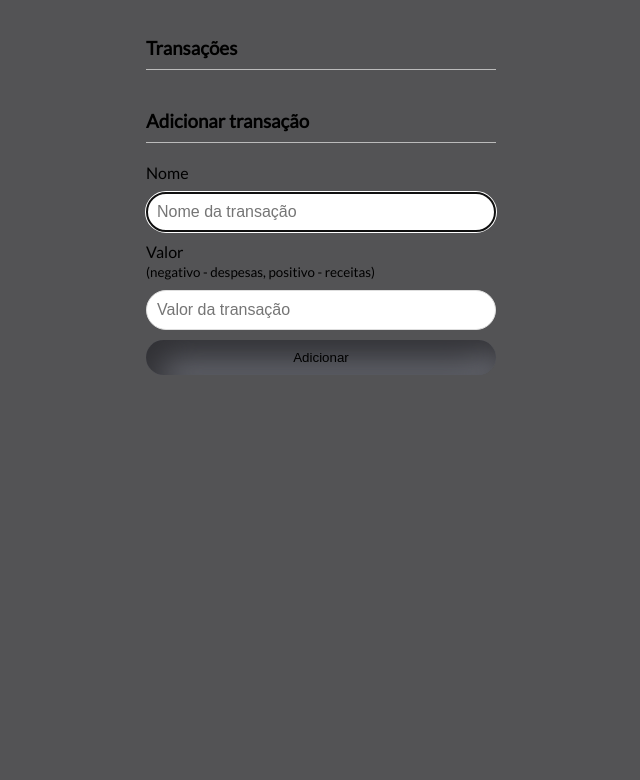
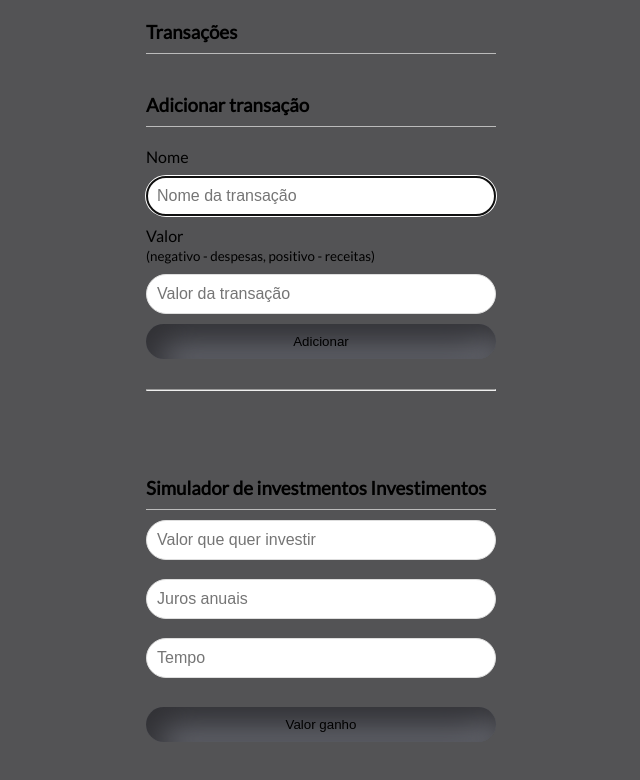
Before and after one commit to LuanPetruitis/financeiro, a plain HTML site: page index.html in a window 1280 px wide. Shown: the part 370-1150 px from the top of the page, without its empty margins (319-959 px from the left). Before the commit the page ends 800 px from the top, so only its background shows below. Drawn offline with Linux system fonts and the light colour scheme.

Commit message:
simulador

```diff
--- a/index.html
+++ b/index.html
@@ -51,6 +51,14 @@
             </div>
 
         </form>
+        <hr />
+        <br /><br />
+        <h3>Simulador de investmentos Investimentos</h3>
+        <input type="number" name="investir" id="investir" placeholder="Valor que quer investir" /><br />
+        <input type="number" name="juros" id="juros" placeholder="Juros anuais" /><br />
+        <input type="number" name="tempo" id="tempo" placeholder="Tempo" /><br />
+        <button class="btn" onclick="investimento()">Valor ganho</button>
+        <h1 id="total"></h1>
     </div>
 
     <script src="script.js"></script>
--- a/script.js
+++ b/script.js
@@ -54,7 +54,7 @@ const updateBalanceValues = () => {
     expenseDisplay.textContent = `- R$ ${expenses}`
 
     // Atualiza cor de exibição do saldo atual
-    if(total >= 0){
+    if (total >= 0) {
         balanceDisplay.classList.remove("balance-negative");
         balanceDisplay.classList.add("balance-positive");
     } else {
@@ -109,3 +109,18 @@ const handleFormSubmit = event => {
 }
 
 form.addEventListener('submit', handleFormSubmit)
+
+function investimento() {
+    var valor = document.getElementById('total')
+    var invest = document.getElementById('investir')
+    var juro = document.getElementById('juros')
+    var temp = document.getElementById('tempo')
+    var total = 0
+    for (var c = 0; c == temp.value; c++) {
+        var total = (invest.value * (juro.value / 100))
+    }
+    var textElement = document.createTextNode(`R$ ${total}`)
+    const caixa = document.createElement("div")
+    caixa.appendChild(textElement)
+    valor.appendChild(caixa)
+}
```
